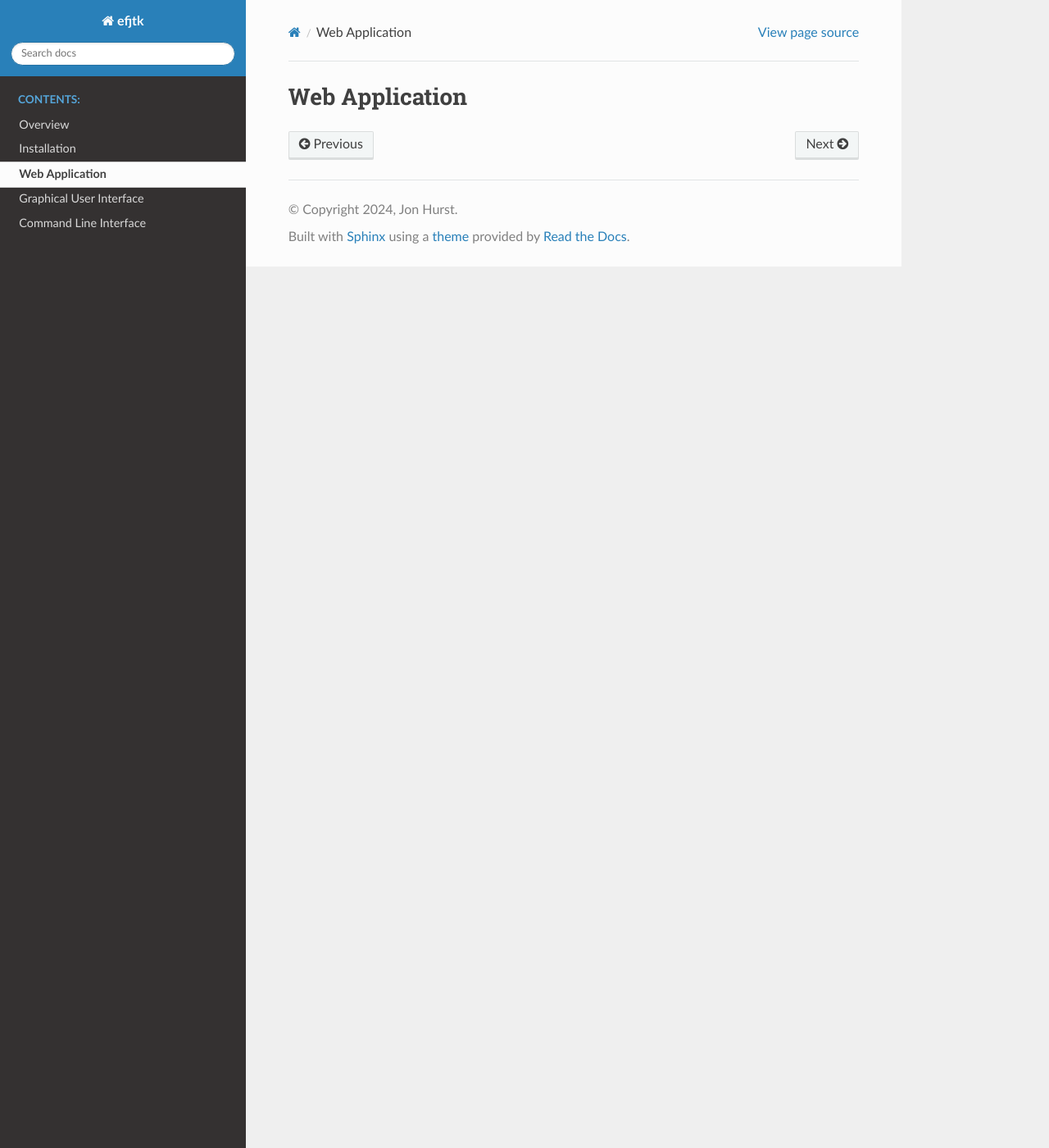
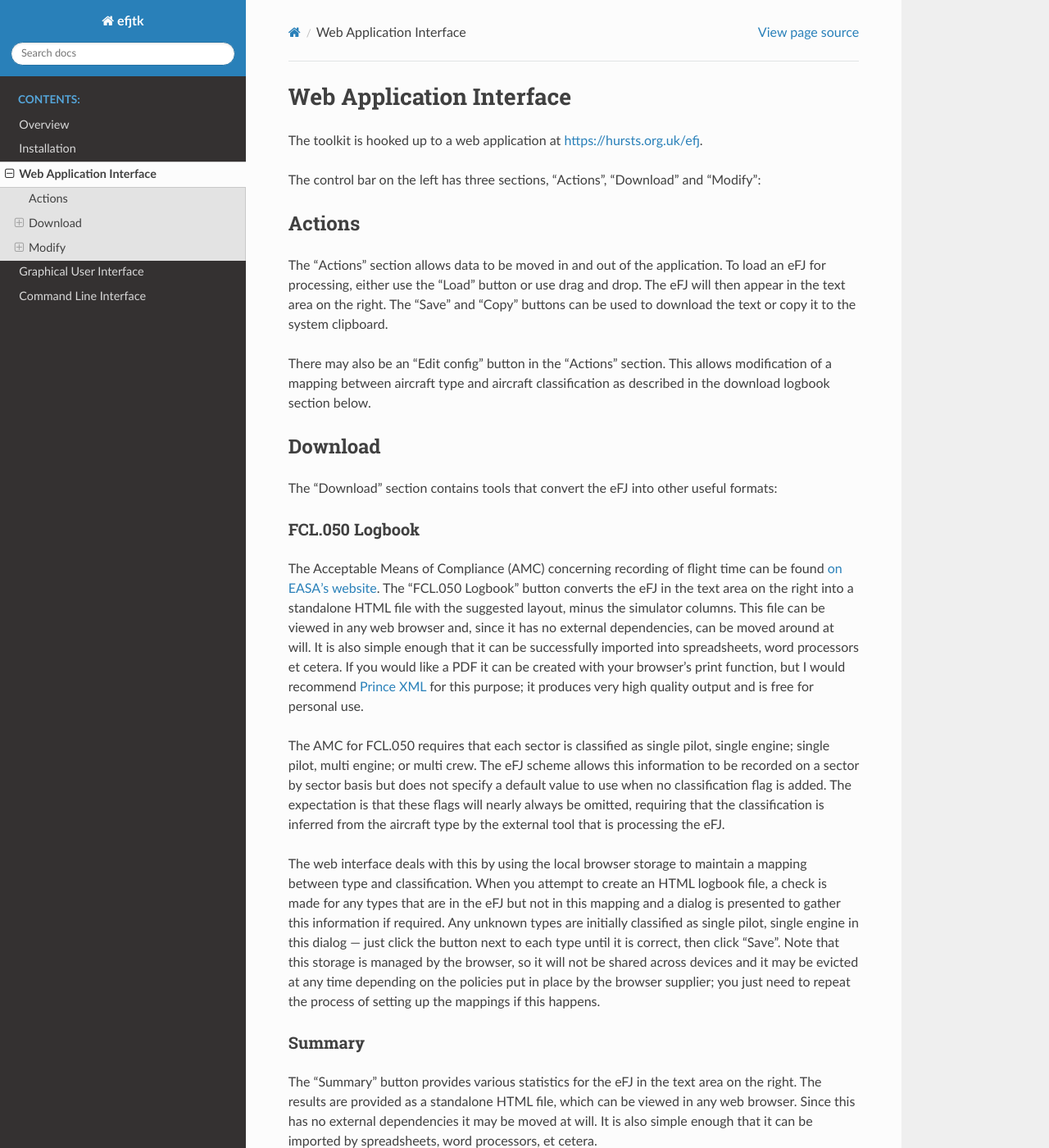
Before and after one commit to JonHurst/efjtk, a Sphinx documentation site: the page built from docs/webapp.rst, in a window 1280 px wide and 1400 px high. Shown: the whole window at 82% size. Built offline with Sphinx 7.4.7 and the Read the Docs theme 2.0.0, drawn with Linux system fonts in a browser that asks for light colours; some of the changed text lies outside the part shown.

Commit message:
Added web application documentation

```diff
--- a/docs/webapp.rst
+++ b/docs/webapp.rst
@@ -1,4 +1,203 @@
 .. _webapp:
 
-Web Application
-===============
+Web Application Interface
+=========================
+
+The toolkit is hooked up to a web application at https://hursts.org.uk/efj.
+
+The control bar on the left has three sections, "Actions", "Download" and
+"Modify":
+
+Actions
+-------
+
+The "Actions" section allows data to be moved in and out of the application. To
+load an eFJ for processing, either use the "Load" button or use drag and
+drop. The eFJ will then appear in the text area on the right. The "Save" and
+"Copy" buttons can be used to download the text or copy it to the system
+clipboard.
+
+There may also be an "Edit config" button in the "Actions" section. This allows
+modification of a mapping between aircraft type and aircraft classification as
+described in the download logbook section below.
+
+Download
+--------
+
+The "Download" section contains tools that convert the eFJ into other useful
+formats:
+
+FCL.050 Logbook
+^^^^^^^^^^^^^^^
+
+The Acceptable Means of Compliance (AMC) concerning recording of flight time can
+be found `on EASA's website
+<https://www.easa.europa.eu/en/document-library/easy-access-rules/online-publications/easy-access-rules-aircrew-regulation-eu-no?page=5#_Toc522628396>`_.
+The "FCL.050 Logbook" button converts the eFJ in the text area on the right into
+a standalone HTML file with the suggested layout, minus the simulator columns.
+This file can be viewed in any web browser and, since it has no external
+dependencies, can be moved around at will. It is also simple enough that it can
+be successfully imported into spreadsheets, word processors et cetera. If you
+would like a PDF it can be created with your browser's print function, but I
+would recommend `Prince XML <https://www.princexml.com>`_ for this purpose; it
+produces very high quality output and is free for personal use.
+
+The AMC for FCL.050 requires that each sector is classified as single pilot,
+single engine; single pilot, multi engine; or multi crew. The eFJ scheme allows
+this information to be recorded on a sector by sector basis but does not specify
+a default value to use when no classification flag is added. The expectation is
+that these flags will nearly always be omitted, requiring that the
+classification is inferred from the aircraft type by the external tool that is
+processing the eFJ.
+
+The web interface deals with this by using the local browser storage to maintain
+a mapping between type and classification. When you attempt to create an HTML
+logbook file, a check is made for any types that are in the eFJ but not in this
+mapping and a dialog is presented to gather this information if required. Any
+unknown types are initially classified as single pilot, single engine in this
+dialog — just click the button next to each type until it is correct, then click
+"Save". Note that this storage is managed by the browser, so it will not be
+shared across devices and it may be evicted at any time depending on the
+policies put in place by the browser supplier; you just need to repeat the
+process of setting up the mappings if this happens.
+
+Summary
+^^^^^^^
+
+The "Summary" button provides various statistics for the eFJ in the text area on
+the right. The results are provided as a standalone HTML file, which can be
+viewed in any web browser. Since this has no external dependencies it may be
+moved at will. It is also simple enough that it can be imported by spreadsheets,
+word processors, et cetera.
+
+The results are in the form of three tables: Roles; Conditions; and Landings:
+
+* The Roles table gives a breakdown of flying hours by role (i.e. p1, p1s, p2,
+  put) and aircraft type.
+* The Conditions table gives a breakdown of flying hours by flight conditions
+  (i.e. VFR vs IFR and day vs night) and aircraft type.
+* The Landings table gives a breakdown of the number of day and night landings by
+  aircraft type.
+
+Modify
+------
+
+The tools in the "Modify eFJ" group modify the eFJ in the text area on the right
+in place.
+
+Expand
+^^^^^^
+
+The eFJ scheme aims to make it as easy as possible to manually enter flight
+data where no better alternative is available. To support this, a couple of
+short forms are allowed that infer data from previous data. This tool expands
+out these short forms, which makes them more human legible.
+
+::
+
+  2024-01-01
+  G-ABCD:A320
+  BRS/BFS 1000/1100
+  / 1200/1300
+
+  +
+  / 0900/1000
+  / 1100/1200
+
+is replaced with::
+
+  2024-01-01
+  G-ABCD:A320
+  BRS/BFS 1000/1100
+  BFS/BRS 1200/1300
+
+  2024-01-02
+  BRS/BFS 0900/1000
+  BFS/BRS 1100/1200
+
+
+Night
+^^^^^
+
+Updates eFJ with calculated night duration and, where necessary, night landing.
+
+::
+
+  2024-01-01
+  G-ABCD:A320
+  BRS/BFS 1600/1700
+  BFS/BRS 1800/1900
+
+is replaced with::
+
+  2024-01-01
+  G-ABCD:A320
+  BRS/BFS 1600/1700 n:20 ln
+  BFS/BRS 1800/1900 n
+
+If night duration is already recorded for any sector, that sector is not
+updated.
+
+
+VFR
+^^^
+
+Adds a flag to every sector to indicate that it was flown under visual flight rules.
+
+::
+
+  2024-01-01
+  G-ABCD:A320
+  BRS/BFS 1600/1700
+  BFS/BRS 1800/1900
+
+is replaced with::
+
+  2024-01-01
+  G-ABCD:A320
+  BRS/BFS 1600/1700 v
+  BFS/BRS 1800/1900 v
+
+
+FO
+^^
+
+When no role flag is included, it is assumed that the role was p1. This means
+that First Officers must mark each sector as ``p1s``, ``p2`` or ``put``.
+Captains, on the other hand, just have to mark sectors where they were PM for
+the landing with ``m``. This tool allows First Officers to use ``m`` and then
+auto-fill the roles as ``p1s`` or ``p2``.
+
+::
+
+  2024-01-01
+  G-ABCD:A320
+  BRS/BFS 1600/1700 m
+  BFS/BRS 1800/1900
+
+is replaced with::
+
+  2024-01-01
+  G-ABCD:A320
+  BRS/BFS 1600/1700 p2 m
+  BFS/BRS 1800/1900 p1s
+
+
+Instructor
+^^^^^^^^^^
+
+Adds the ``ins`` flag to any sector that does not already have it.
+
+::
+
+  2024-01-01
+  G-ABCD:A320
+  BRS/BFS 1600/1700
+  BFS/BRS 1800/1900
+
+is replaced with::
+
+  2024-01-01
+  G-ABCD:A320
+  BRS/BFS 1600/1700 ins
+  BFS/BRS 1800/1900 ins
```
